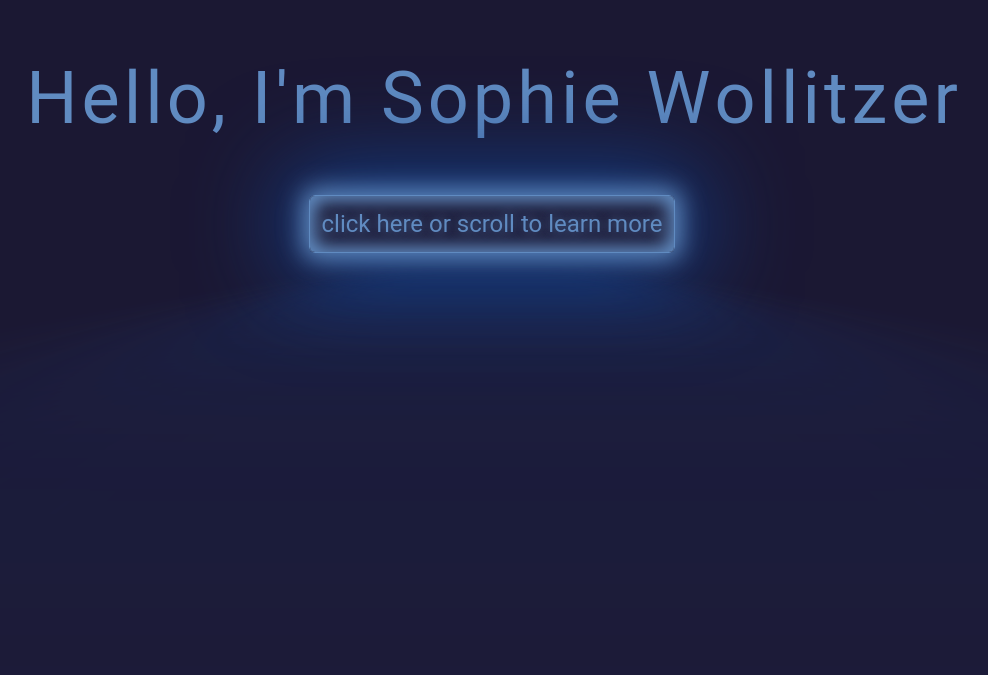
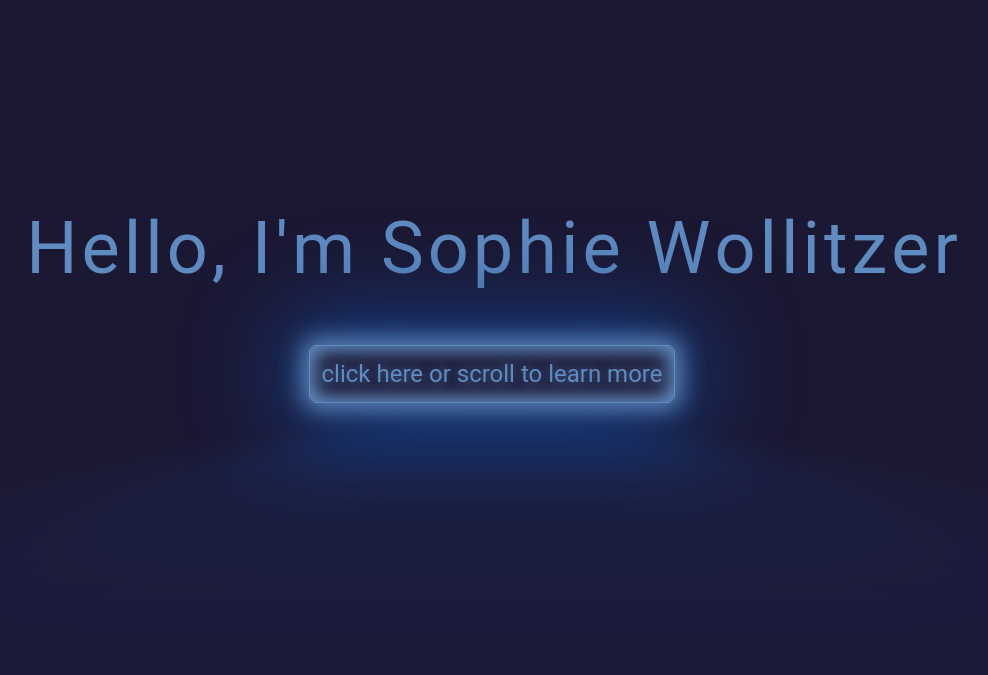
Before and after one commit to sgwollitzer/Portfolio, a website: page index.html in a window 1280 px wide. Shown: the part 122-797 px from the top of the page, without its empty margins (148-1136 px from the left). Drawn offline with Linux system fonts and the light colour scheme.

Commit message:
trying to fix spacing6

```diff
--- a/index.html
+++ b/index.html
@@ -15,7 +15,7 @@
 </head>
 
   <body class="bg-navy  font-custom">
-    <section class="pt-[250px] pb-[300px] flex flex-col justify-center min-h-screen items-center cursor-default">
+    <section class="pt-32pb-[300px] flex flex-col justify-center min-h-screen items-center cursor-default">
         <section class="flex space-x-1">
         <h2 id="home" class="text-7xl mb-4 text-neon-red hover:text-darker-red ease-linear duration-100">H</h2>
         <h2 class="text-7xl text-neon-red  hover:text-darker-red ease-linear duration-100">e</h2>
```
